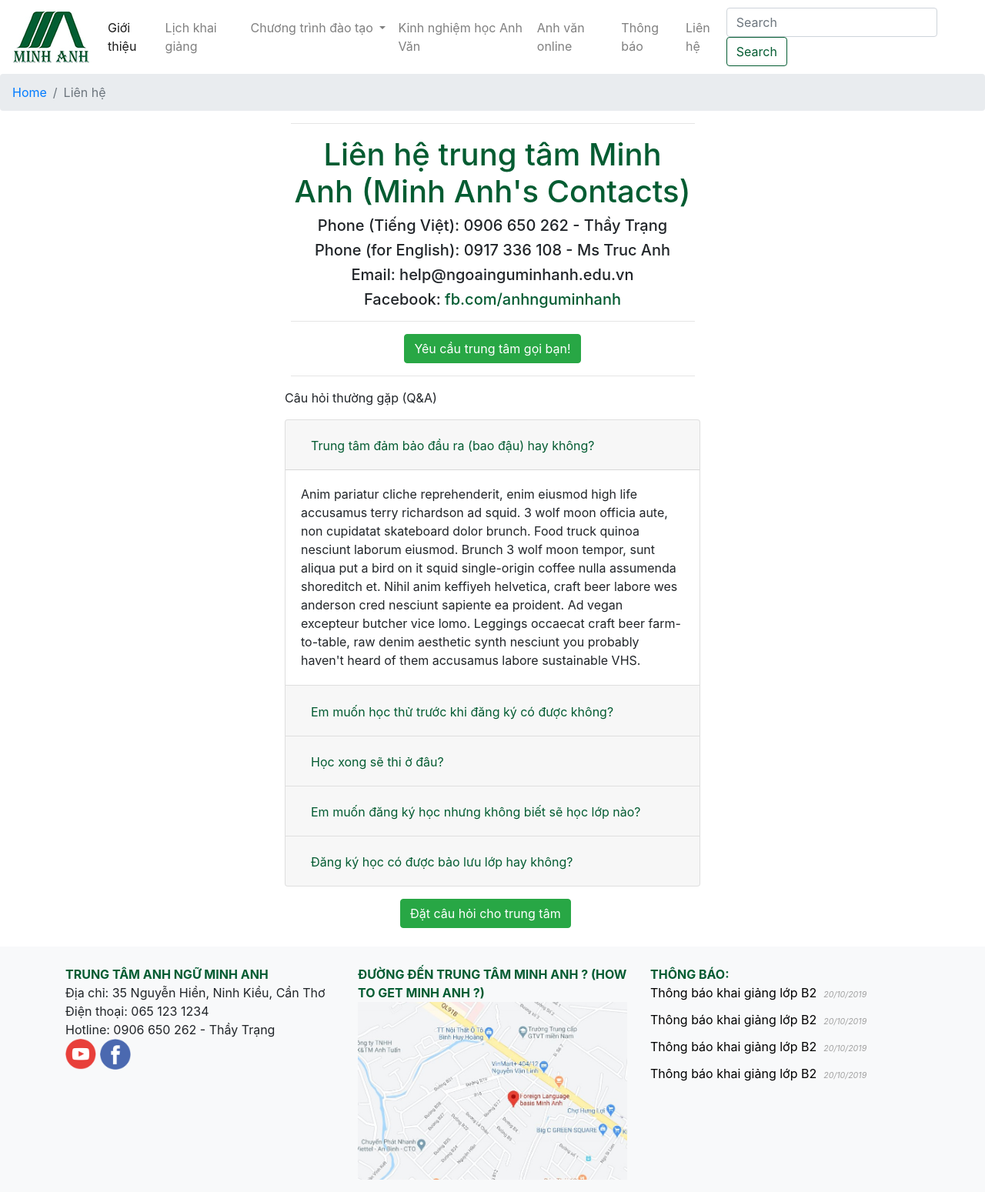
After one commit to btlam87/minhanhwebsite, a Symfony app: template templates/contactpage/index.html.twig in a window 1280 px wide. The commit adds this page. Shown: the whole page at 77% size. Run offline with Twig, Linux system fonts and the light colour scheme; the template is opened without the code that fills it, so the values that code supplies are empty; some libraries are stand-ins or nearby versions.

Commit message:
Xong phan YEU CAU TU VAN

```diff
--- a/src/Form/MessageformType.php
+++ b/src/Form/MessageformType.php
@@ -14,6 +14,8 @@
 use Symfony\Component\Form\Extension\Core\Type\IntegerType;
 use Symfony\Component\Form\Extension\Core\Type\SubmitType;
 
+
+
 class MessageformType extends AbstractType
 {
     public function buildForm(FormBuilderInterface $builder, array $options)
@@ -25,10 +27,9 @@
             ->add('mess', TextareaType::class, ['label' => 'Nội dung liên hệ'])
             ->add('status',  HiddenType::class,['data'=>'1'])
             ->add('save', SubmitType::class, ['label'=>'Gửi'])
+
         ;
     }
-
-
     public function configureOptions(OptionsResolver $resolver)
     {
         $resolver->setDefaults([
--- a/templates/base.html.twig
+++ b/templates/base.html.twig
@@ -50,7 +50,7 @@
                     <a class="nav-link" href="#"  >Thông báo</a>
                 </li>
                 <li class="nav-item">
-                    <a class="nav-link" href="{{ path('contact') }}" >Liên hệ</a>
+                    <a class="nav-link" href="{{ path('contactpage') }}" >Liên hệ</a>
                 </li>
                 </ul>
                 <form class="form-inline my-2 my-lg-0">
@@ -88,13 +88,15 @@
             </div>
             <div class="col-lg-4 col-md-4 col-s-12 mt-4">
                 <div class="minhanhcolor brandname">
-                    Tư vấn miễn phí:
+                    Đường đến trung tâm Minh Anh ? (How to get Minh Anh ?)
                 </div>
-                {{ render(controller('App\\Controller\\MessageCotrollerController::Message')) }}
-                {# <input class="form-control form-control-sm mt-1 col-10" type="text" placeholder="Tên của bạn">
-                <input class="form-control form-control-sm mt-1 col-10" type="text" placeholder="Số điện thoại">
-                <input class="form-control form-control-sm mt-1 col-10" type="text" placeholder="Email">
-                <input class="btn btn-outline-minhanhcolor mt-1" type="button" name="submit" value="Gửi"> #}
+                <div class="map_embed">
+                    <img width="100%" src="images/map.jpg" alt="">
+                </div>
+
+
+                {# {{ render(controller('App\\Controller\\MessageCotrollerController::Message')) }} #}
+
             </div>
 
             <div class="col-lg-4 col-md-4 col-s-12 mt-4">
--- /dev/null
+++ b/templates/contactpage/index.html.twig
@@ -0,0 +1,121 @@
+{% extends 'base.html.twig' %}
+
+{% block title %}Liên hệ trung tâm Minh Anh{% endblock %}
+
+{% block body %}
+<nav aria-label="breadcrumb">
+  <ol class="breadcrumb">
+    <li class="breadcrumb-item"><a href="#">Home</a></li>
+    <li class="breadcrumb-item active" aria-current="page">Liên hệ</li>
+  </ol>
+</nav>
+
+<!--Teaching Section-->
+<div class="container-md padding pb-4">
+  <div>
+    <div class="col-6 col-s-12 col-xs-12 mx-auto text-center">
+      <hr>
+      <h1 class="minhanhcolor">Liên hệ trung tâm Minh Anh (Minh Anh's Contacts)</h1>
+
+        <h5>Phone (Tiếng Việt): 0906 650 262 - Thầy Trạng </h5>
+        <h5>Phone (for English): 0917 336 108 - Ms Truc Anh </h5>
+        <h5>Email: help@ngoainguminhanh.edu.vn </h5>
+        <h5>Facebook:<a  class=" minhanhcolor" href="https://www.facebook.com/anhnguminhanh"> fb.com/anhnguminhanh</a> </h5>
+        <hr>
+        {# <button type="lick" class="btn btn-success" href="{{ path('message_cotroller') }}">Yêu cầu trung tâm gọi bạn!</button> #}
+        <a class=" btn btn-success" href="{{ path('message_cotroller') }}" >Yêu cầu trung tâm gọi bạn!</a>
+        <hr>
+    </div>
+
+  </div>
+  <div class="row">
+
+    <div class="col-md-6 col-s-12 mx-auto">
+      <p>Câu hỏi thường gặp (Q&A)</p>
+
+      <div class="accordion" id="accordionExample">
+        <div class="card">
+          <div class="card-header" id="headingOne">
+            <h2 class="mb-0">
+              <button class="btn btn-link minhanhcolor" type="button" data-toggle="collapse" data-target="#collapseOne" aria-expanded="true" aria-controls="collapseOne">
+                Trung tâm đảm bảo đầu ra (bao đậu) hay không?
+              </button>
+            </h2>
+          </div>
+
+          <div id="collapseOne" class="collapse show" aria-labelledby="headingOne" data-parent="#accordionExample">
+            <div class="card-body">
+              Anim pariatur cliche reprehenderit, enim eiusmod high life accusamus terry richardson ad squid. 3 wolf moon officia aute, non cupidatat skateboard dolor brunch. Food truck quinoa nesciunt laborum eiusmod. Brunch 3 wolf moon tempor, sunt aliqua put a bird on it squid single-origin coffee nulla assumenda shoreditch et. Nihil anim keffiyeh helvetica, craft beer labore wes anderson cred nesciunt sapiente ea proident. Ad vegan excepteur butcher vice lomo. Leggings occaecat craft beer farm-to-table, raw denim aesthetic synth nesciunt you probably haven't heard of them accusamus labore sustainable VHS.
+            </div>
+          </div>
+        </div>
+        <div class="card">
+          <div class="card-header" id="headingTwo">
+            <h2 class="mb-0">
+              <button class="btn btn-link collapsed minhanhcolor" type="button" data-toggle="collapse" data-target="#collapseTwo" aria-expanded="false" aria-controls="collapseTwo">
+                Em muốn học thử trước khi đăng ký có được không?
+              </button>
+            </h2>
+          </div>
+          <div id="collapseTwo" class="collapse" aria-labelledby="headingTwo" data-parent="#accordionExample">
+            <div class="card-body">
+              Anim pariatur cliche reprehenderit, enim eiusmod high life accusamus terry richardson ad squid. 3 wolf moon officia aute, non cupidatat skateboard dolor brunch. Food truck quinoa nesciunt laborum eiusmod. Brunch 3 wolf moon tempor, sunt aliqua put a bird on it squid single-origin coffee nulla assumenda shoreditch et. Nihil anim keffiyeh helvetica, craft beer labore wes anderson cred nesciunt sapiente ea proident. Ad vegan excepteur butcher vice lomo. Leggings occaecat craft beer farm-to-table, raw denim aesthetic synth nesciunt you probably haven't heard of them accusamus labore sustainable VHS.
+            </div>
+          </div>
+        </div>
+
+        <div class="card">
+          <div class="card-header" id="headingTwo">
+            <h2 class="mb-0">
+              <button class="btn btn-link collapsed minhanhcolor" type="button" data-toggle="collapse" data-target="#collapseTwo" aria-expanded="false" aria-controls="collapseTwo">
+                Học xong sẽ thi ở đâu?
+              </button>
+            </h2>
+          </div>
+          <div id="collapseTwo" class="collapse" aria-labelledby="headingTwo" data-parent="#accordionExample">
+            <div class="card-body">
+              Anim pariatur cliche reprehenderit, enim eiusmod high life accusamus terry richardson ad squid. 3 wolf moon officia aute, non cupidatat skateboard dolor brunch. Food truck quinoa nesciunt laborum eiusmod. Brunch 3 wolf moon tempor, sunt aliqua put a bird on it squid single-origin coffee nulla assumenda shoreditch et. Nihil anim keffiyeh helvetica, craft beer labore wes anderson cred nesciunt sapiente ea proident. Ad vegan excepteur butcher vice lomo. Leggings occaecat craft beer farm-to-table, raw denim aesthetic synth nesciunt you probably haven't heard of them accusamus labore sustainable VHS.
+            </div>
+          </div>
+        </div>
+
+        <div class="card">
+          <div class="card-header" id="headingTwo">
+            <h2 class="mb-0">
+              <button class="btn btn-link collapsed minhanhcolor" type="button" data-toggle="collapse" data-target="#collapseTwo" aria-expanded="false" aria-controls="collapseTwo">
+                Em muốn đăng ký học nhưng không biết sẽ học lớp nào?
+              </button>
+            </h2>
+          </div>
+          <div id="collapseTwo" class="collapse" aria-labelledby="headingTwo" data-parent="#accordionExample">
+            <div class="card-body">
+              Anim pariatur cliche reprehenderit, enim eiusmod high life accusamus terry richardson ad squid. 3 wolf moon officia aute, non cupidatat skateboard dolor brunch. Food truck quinoa nesciunt laborum eiusmod. Brunch 3 wolf moon tempor, sunt aliqua put a bird on it squid single-origin coffee nulla assumenda shoreditch et. Nihil anim keffiyeh helvetica, craft beer labore wes anderson cred nesciunt sapiente ea proident. Ad vegan excepteur butcher vice lomo. Leggings occaecat craft beer farm-to-table, raw denim aesthetic synth nesciunt you probably haven't heard of them accusamus labore sustainable VHS.
+            </div>
+          </div>
+        </div>
+
+        <div class="card">
+          <div class="card-header" id="headingThree">
+            <h2 class="mb-0">
+              <button class="btn btn-link collapsed minhanhcolor" type="button" data-toggle="collapse" data-target="#collapseThree" aria-expanded="false" aria-controls="collapseThree">
+                Đăng ký học có được bảo lưu lớp hay không?
+              </button>
+            </h2>
+          </div>
+          <div id="collapseThree" class="collapse" aria-labelledby="headingThree" data-parent="#accordionExample">
+            <div class="card-body">
+              Anim pariatur cliche reprehenderit, enim eiusmod high life accusamus terry richardson ad squid. 3 wolf moon officia aute, non cupidatat skateboard dolor brunch. Food truck quinoa nesciunt laborum eiusmod. Brunch 3 wolf moon tempor, sunt aliqua put a bird on it squid single-origin coffee nulla assumenda shoreditch et. Nihil anim keffiyeh helvetica, craft beer labore wes anderson cred nesciunt sapiente ea proident. Ad vegan excepteur butcher vice lomo. Leggings occaecat craft beer farm-to-table, raw denim aesthetic synth nesciunt you probably haven't heard of them accusamus labore sustainable VHS.
+            </div>
+          </div>
+        </div>
+
+
+      </div>
+      <div class="col-md-6 col-s-12 mx-auto pt-3">
+          <a class=" btn btn-success" href="{{ path('message_cotroller') }}" >Đặt câu hỏi cho trung tâm</a>
+      </div>
+    </div>
+
+  </div>
+</div>
+{% endblock %}
```
Also changed, not shown: src/Controller/ContactController.php (deleted, +0 -19 lines), src/Controller/ContactpageController.php (added, +18 -0 lines), src/Controller/MessageCotrollerController.php (+11 -9 lines), templates/contact/index.html.twig (deleted, +0 -117 lines), templates/message/index.html.twig (+17 -8 lines), public/images/map.JPG, src/Controller/SecurityController.php (line endings or trailing spaces), 1 other file.
